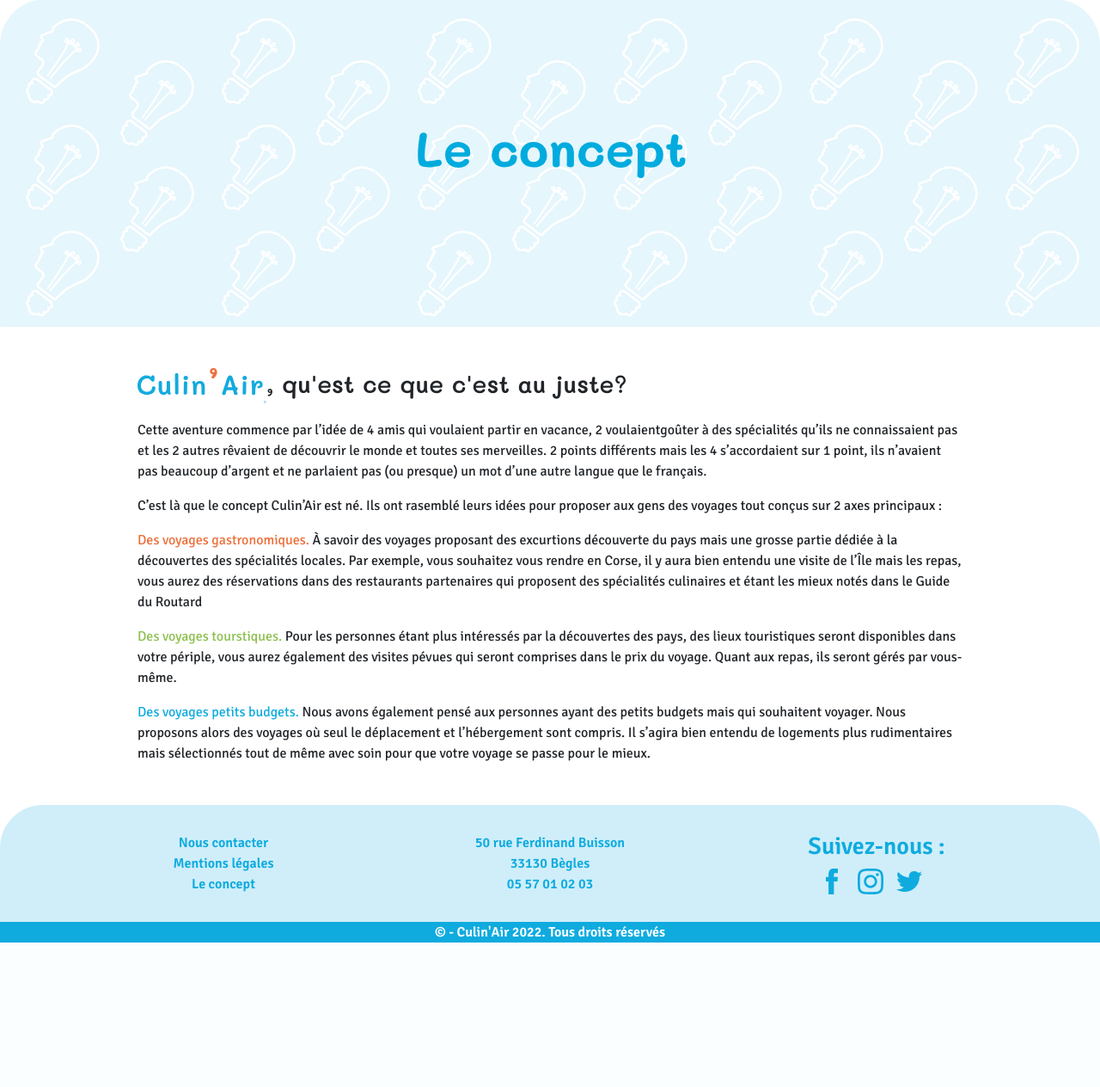
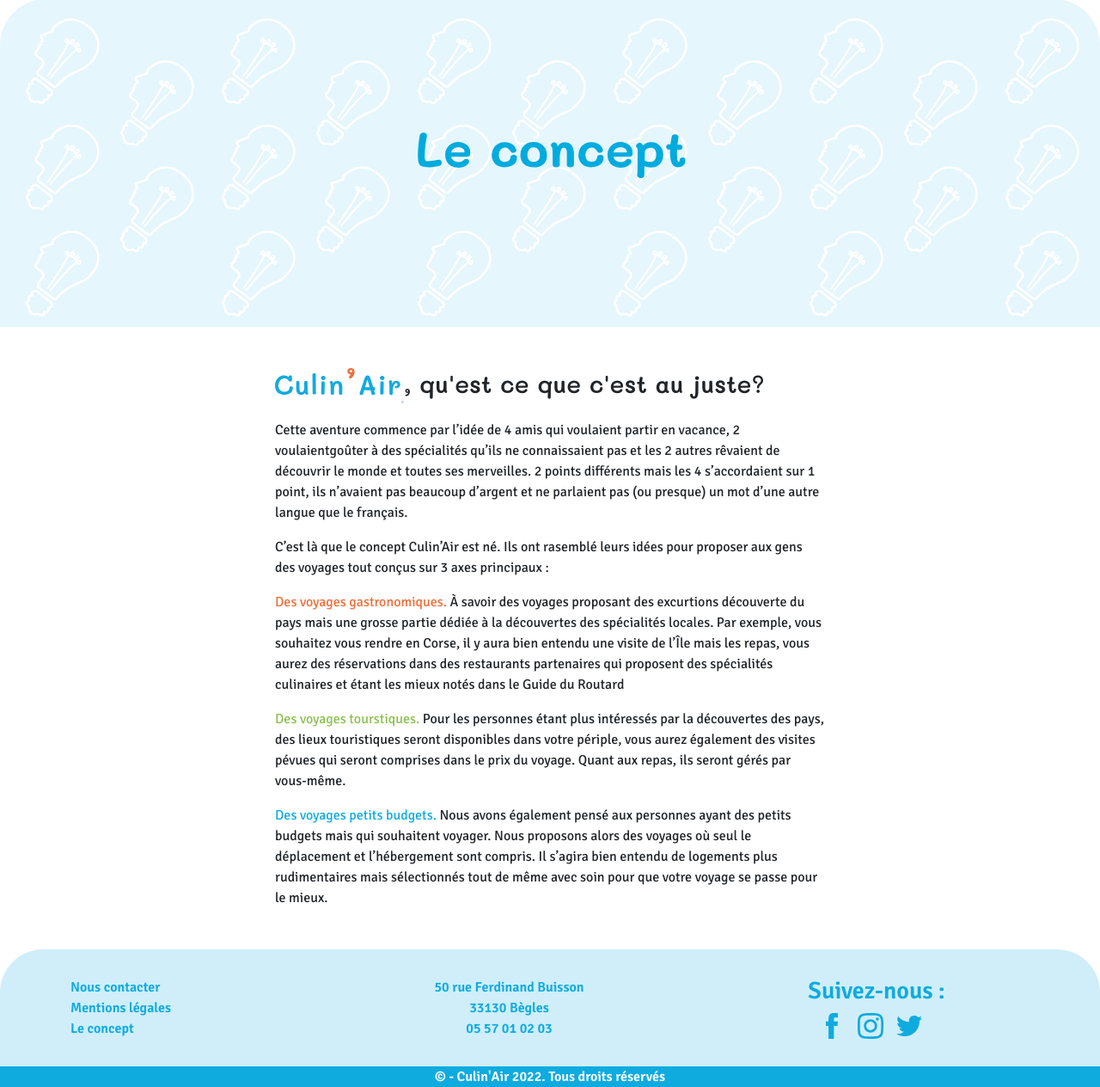
Before and after one commit to LoslierDimitri/Project-trip, a PHP site: the page made by views/concept.php in a window 1280 px wide. Shown: the part 136-1400 px from the top of the page at 86% size. Before the commit the page ends 1232 px from the top, so only its background shows below. Run offline with PHP 8.4, Linux system fonts and the light colour scheme; the template is opened without the code that fills it, so the values that code supplies are empty; some libraries are stand-ins or nearby versions.

Commit message:
update footer

```diff
--- a/include/footer.php
+++ b/include/footer.php
@@ -4,14 +4,14 @@ include("./public/css/footer.css");
 echo "</style>";
 ?>
 
-<footer class="text-white text-lg-center">
+<footer class="text-white text-lg-left">
   <!-- Grid container -->
   <div class="container pt-2 pb-0">
     <!--Grid row-->
-    <div class="row">
+    <div class="row d-flex justify-content-between">
       <!--Grid column-->
-      <div class="links col-lg-4 col-md-12 col-sm-12 mt-4 mb-3">
-        <div class="text-center">
+      <div class="links col-lg-4 col-md-12 col-sm-12 mt-4 mb-3 w-25">
+        <div>
           <ul>
             <a href="">
               <li>Nous contacter</li>
--- a/views/concept.php
+++ b/views/concept.php
@@ -25,18 +25,18 @@
 
 
     <section class="w-100 d-flex justify-content-center">
-        <div class="column w-75">
+        <div class="column w-50">
             <div class="title mt-5 mb-3">
                 <h3><img src="./public/svg/Logo-text.svg" alt="">, qu'est ce que c'est au juste?</h3>
             </div>
             <div class="contents mb-5">
-                <p class="text-dark">
+                <p class="text-dark text-justify">
                     Cette aventure commence par l’idée de 4 amis qui voulaient partir en vacance, 2 voulaientgoûter à des spécialités qu’ils ne connaissaient pas et les 2 autres rêvaient de découvrir le monde et toutes ses merveilles.
                     2 points différents mais les 4 s’accordaient sur 1 point, ils n’avaient pas beaucoup d’argent et ne parlaient pas (ou presque) un mot d’une autre langue que le français.
                 </p>
 
                 <p class="text-dark">
-                    C’est là que le concept Culin’Air est né. Ils ont rasemblé leurs idées pour proposer aux gens des voyages tout conçus sur 2 axes principaux :
+                    C’est là que le concept Culin’Air est né. Ils ont rasemblé leurs idées pour proposer aux gens des voyages tout conçus sur 3 axes principaux :
                 </p>
 
                 <p class="text-dark">
```
